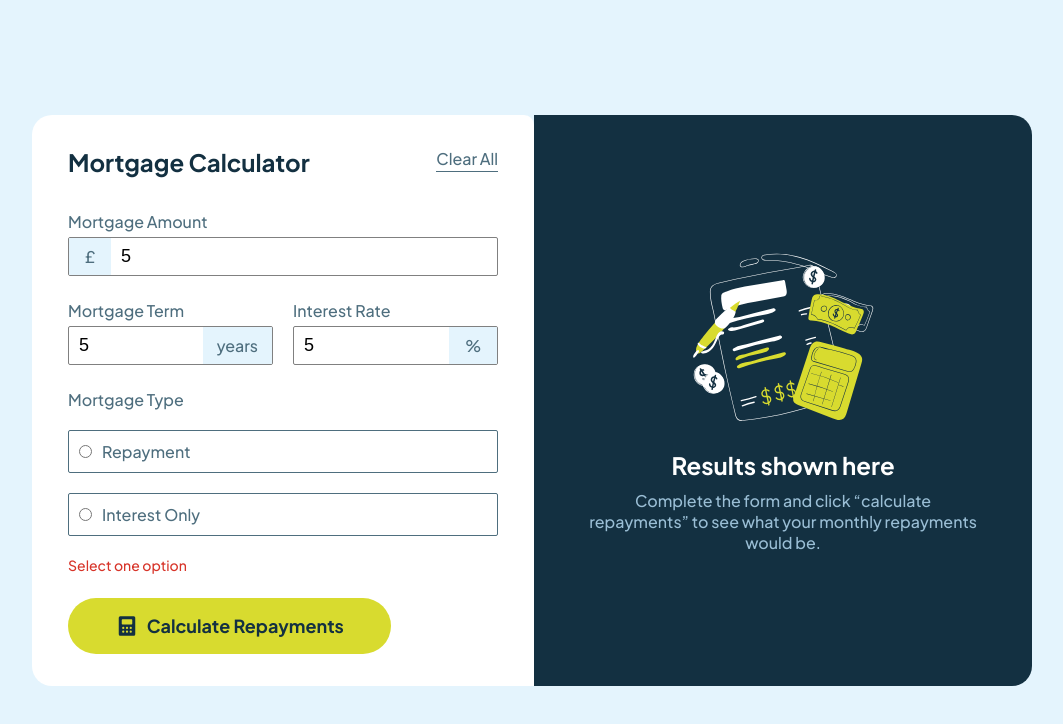
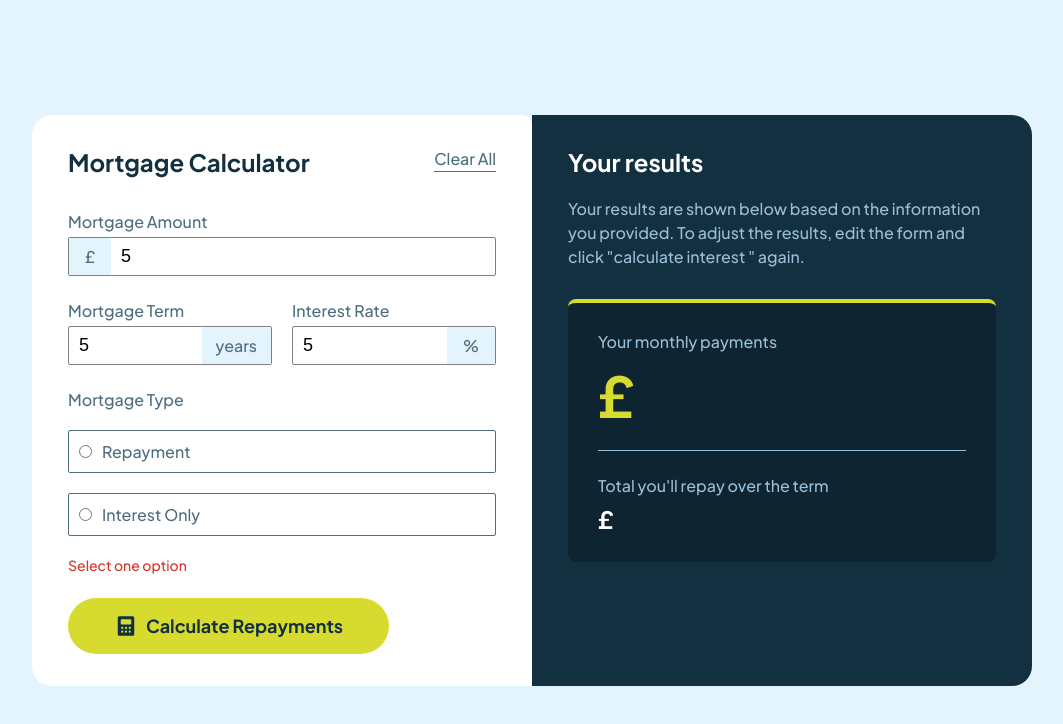
Before and after one commit to anetakasprzak/fm-mortgage-repayment-calculator, a React (Vite) app: page / in a window 1280 px wide. Both pictures are taken after typing "5", "5", "5" into the empty fields and a click on the button "Calculate Repayments". Shown: the top 724 px of the page, without its empty margins (108-1171 px from the left). Built offline with nearby package versions, Linux system fonts and the light colour scheme.

Commit message:
update logic for payments

```diff
--- a/src/App.tsx
+++ b/src/App.tsx
@@ -53,13 +53,13 @@ import {
 import { useForm } from "react-hook-form";
 
 function App() {
-  const [formData, setFormData] = useState<FormValues>();
+  const [formData, setFormData] = useState<FormValues | null>(null);
 
   return (
     <Wrapper>
       <FormComponent setFormData={setFormData} />
-      <EmptyResultsComponent />
-      {/* <CalculatedResults /> */}
+      {!formData && <EmptyResultsComponent />}
+      {formData && <CalculatedResults formData={formData} />}
     </Wrapper>
   );
 }
@@ -72,7 +72,7 @@ interface FormValues {
 }
 
 interface FormComponentProps {
-  setFormData: React.Dispatch<React.SetStateAction<FormValues | undefined>>;
+  setFormData: React.Dispatch<React.SetStateAction<FormValues | null>>;
 }
 
 function FormComponent({ setFormData }: FormComponentProps) {
@@ -90,21 +90,6 @@ function FormComponent({ setFormData }: FormComponentProps) {
     },
     mode: "onChange",
   });
-
-  const amount = 300000; // initial amount borrowed
-  const rate = 5.25 / 100 / 12; //monthly interest rate
-  const term = 25 * 12; //number of payments months
-
-  function monthlyPayment(amount: number, term: number, rate: number) {
-    return (
-      (amount * rate * Math.pow(1 + rate, term)) /
-      (Math.pow(1 + rate, term) - 1)
-    );
-  }
-
-  //monthly mortgage payment
-  const repayment = monthlyPayment(amount, term, rate);
-  const interestOnly = repayment * term - amount;
 
   const onSubmit = (data: FormValues) => {
     if (!data.type) {
@@ -156,6 +141,7 @@ function FormComponent({ setFormData }: FormComponentProps) {
           <InputBoxRate>
             <InputRate
               type="number"
+              step="0.01"
               inputMode="numeric"
               pattern="[0-9]+"
               {...register("rate", { required: true })}
@@ -205,23 +191,55 @@ function EmptyResultsComponent() {
   );
 }
 
-function CalculatedResults() {
+interface CalculatedResultsProps {
+  formData: FormValues;
+}
+
+function CalculatedResults({ formData }: CalculatedResultsProps) {
+  const { amount, term, rate, type } = formData || {};
+
+  const amountNr = parseInt(amount);
+  const rateNr = parseFloat(rate) / 100 / 12;
+  const termNr = parseInt(term) * 12;
+
+  function calcRepaymentMonthly(a: number, t: number, r: number) {
+    return (a * r * Math.pow(1 + r, t)) / (Math.pow(1 + r, t) - 1);
+  }
+
+  function calcInterestMonthly(p: number, i: number) {
+    return p * i;
+  }
+
+  let monthly;
+  let total;
+
+  if (type === "repayment") {
+    monthly = calcRepaymentMonthly(amountNr, termNr, rateNr);
+    total = monthly * 12 * termNr;
+  }
+
+  if (type === "interest") {
+    monthly = calcInterestMonthly(amountNr, rateNr);
+    total = monthly * termNr;
+  }
+
   return (
     <ResultsSection>
       <HeadingResults>Your results</HeadingResults>
       <ResultsText>
         Your results are shown below based on the information you provided. To
-        adjust the results, edit the form and click “calculate repayments”
-        again.
+        adjust the results, edit the form and click "
+        {type === "repayment" ? "calculate repayments " : "calculate interest "}
+        " again.
       </ResultsText>
       <CalculatedBox>
         <RepaymentCalcBox>
-          <RepaymentCalcText>Your monthly repayments</RepaymentCalcText>
-          <RepaymentNumber>£1,797.74</RepaymentNumber>
+          <RepaymentCalcText>Your monthly payments</RepaymentCalcText>
+          <RepaymentNumber>£{monthly?.toFixed(2)}</RepaymentNumber>
         </RepaymentCalcBox>
         <TermCalcBox>
           <TermCalcText>Total you'll repay over the term</TermCalcText>
-          <TermNumber>£539,322.94</TermNumber>
+          <TermNumber>£{total?.toFixed(2)}</TermNumber>
         </TermCalcBox>
       </CalculatedBox>
     </ResultsSection>
```
